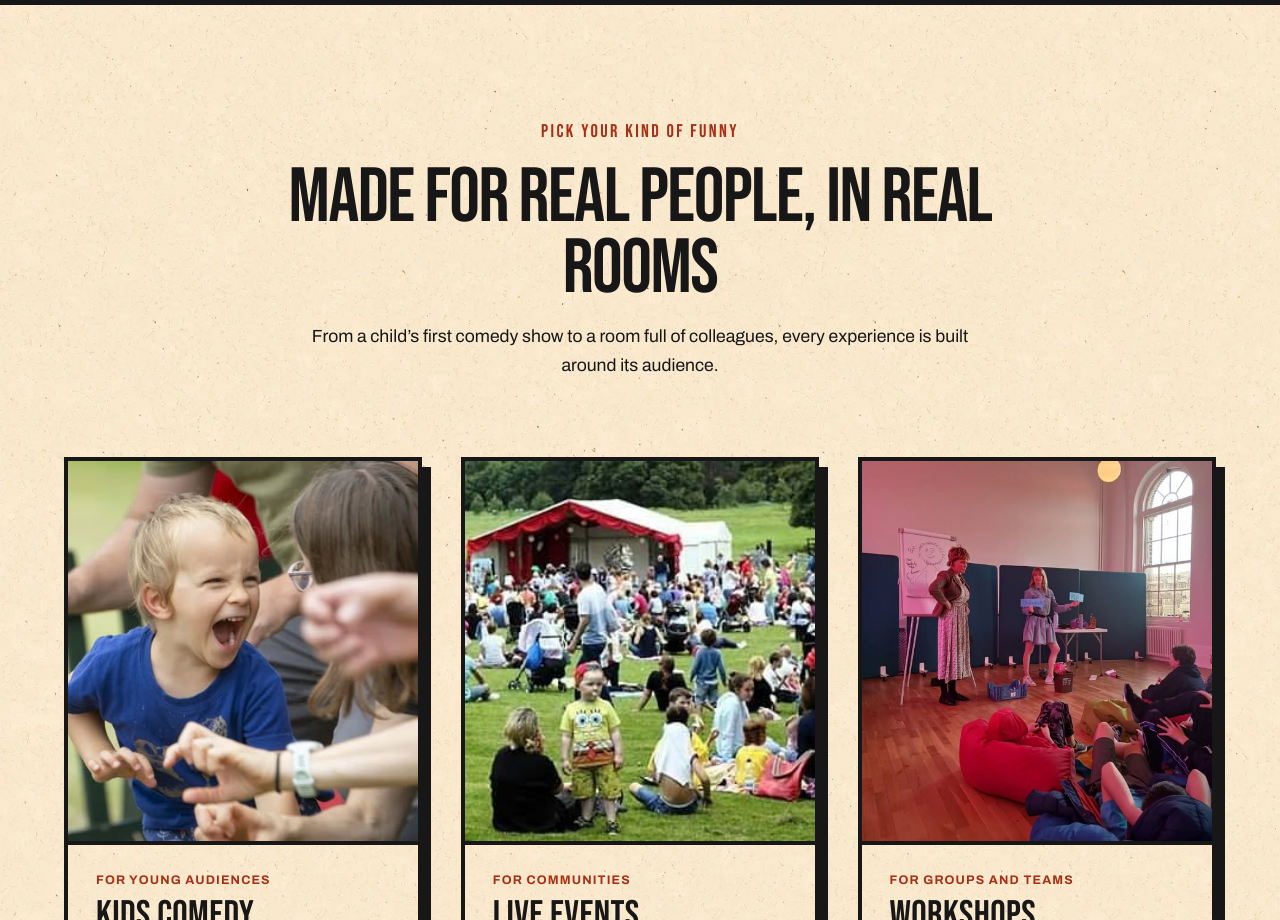
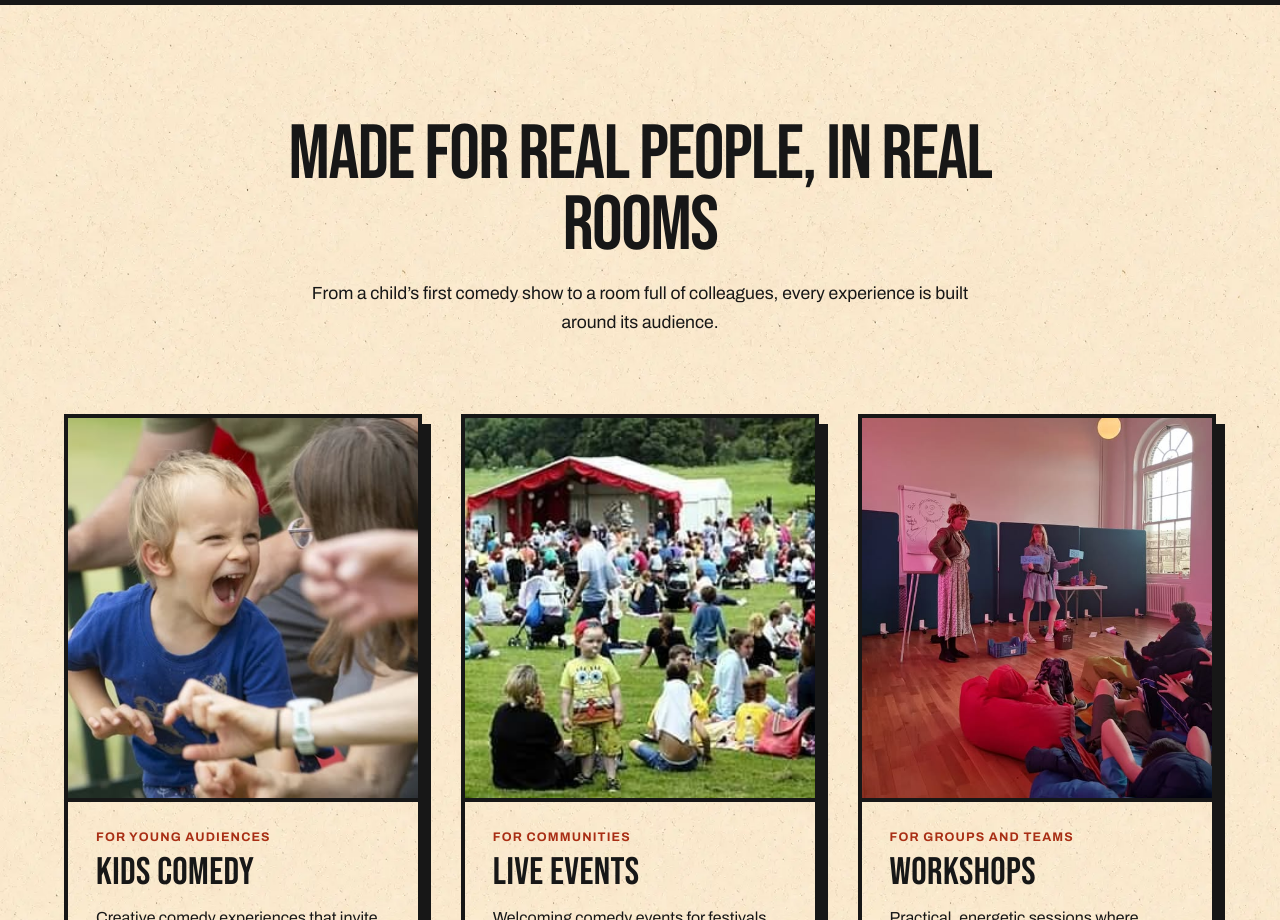
Before and after one commit to SamOBrienOlinger/punch-lion, a React (Vite) app: page / in a window 1280 px wide. Shown: the part 940-1860 px from the top of the page. Built offline with nearby package versions, Linux system fonts and the light colour scheme.

Commit message:
Remove programme section kicker

```diff
--- a/src/App.jsx
+++ b/src/App.jsx
@@ -265,7 +265,6 @@ export function App() {
 
         <section className="programme-section" aria-labelledby="programme-title">
           <div className="section-heading">
-            <p className="section-kicker">Pick your kind of funny</p>
             <h2 id="programme-title">Made for real people, in real rooms</h2>
             <p>
               From a child’s first comedy show to a room full of colleagues, every
```
